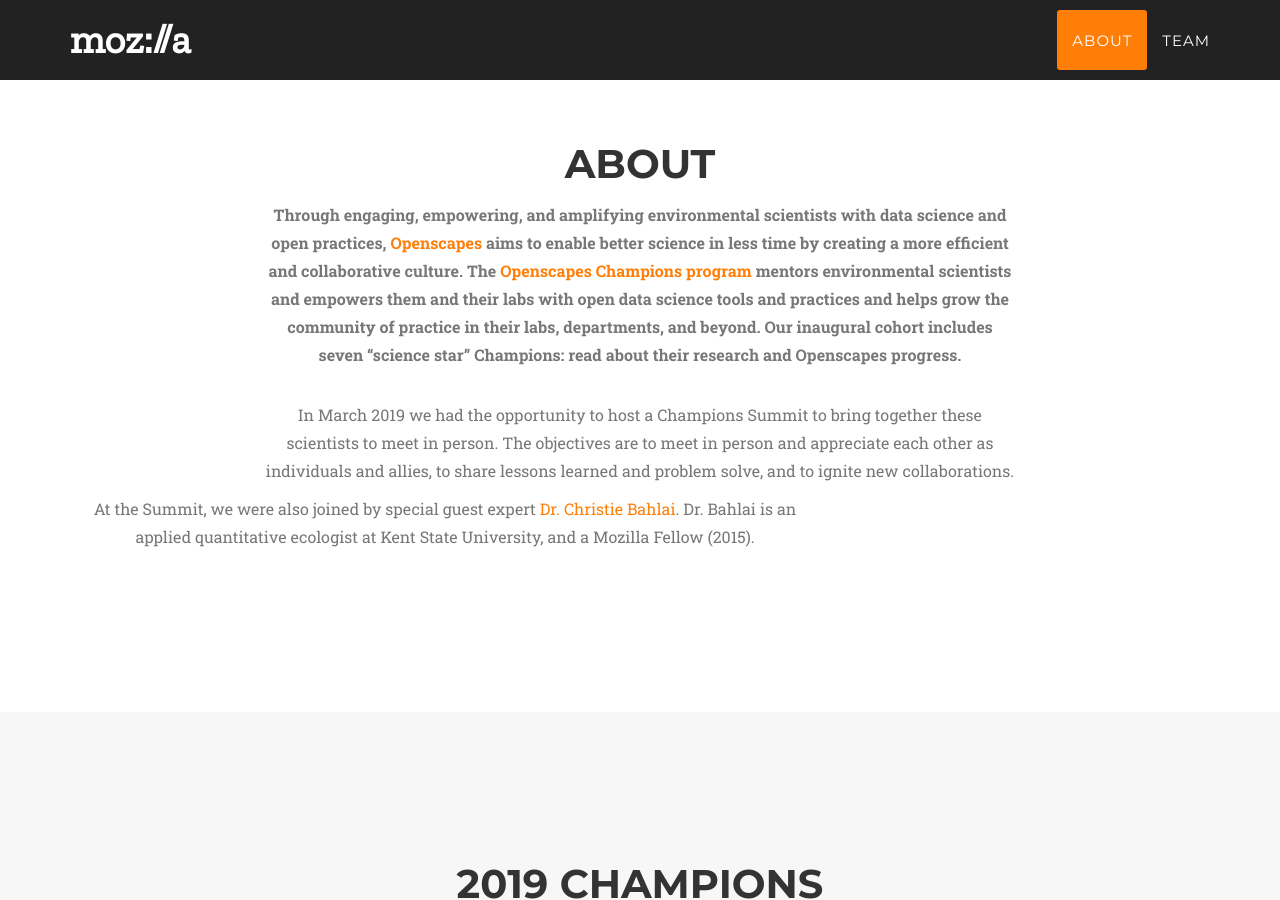
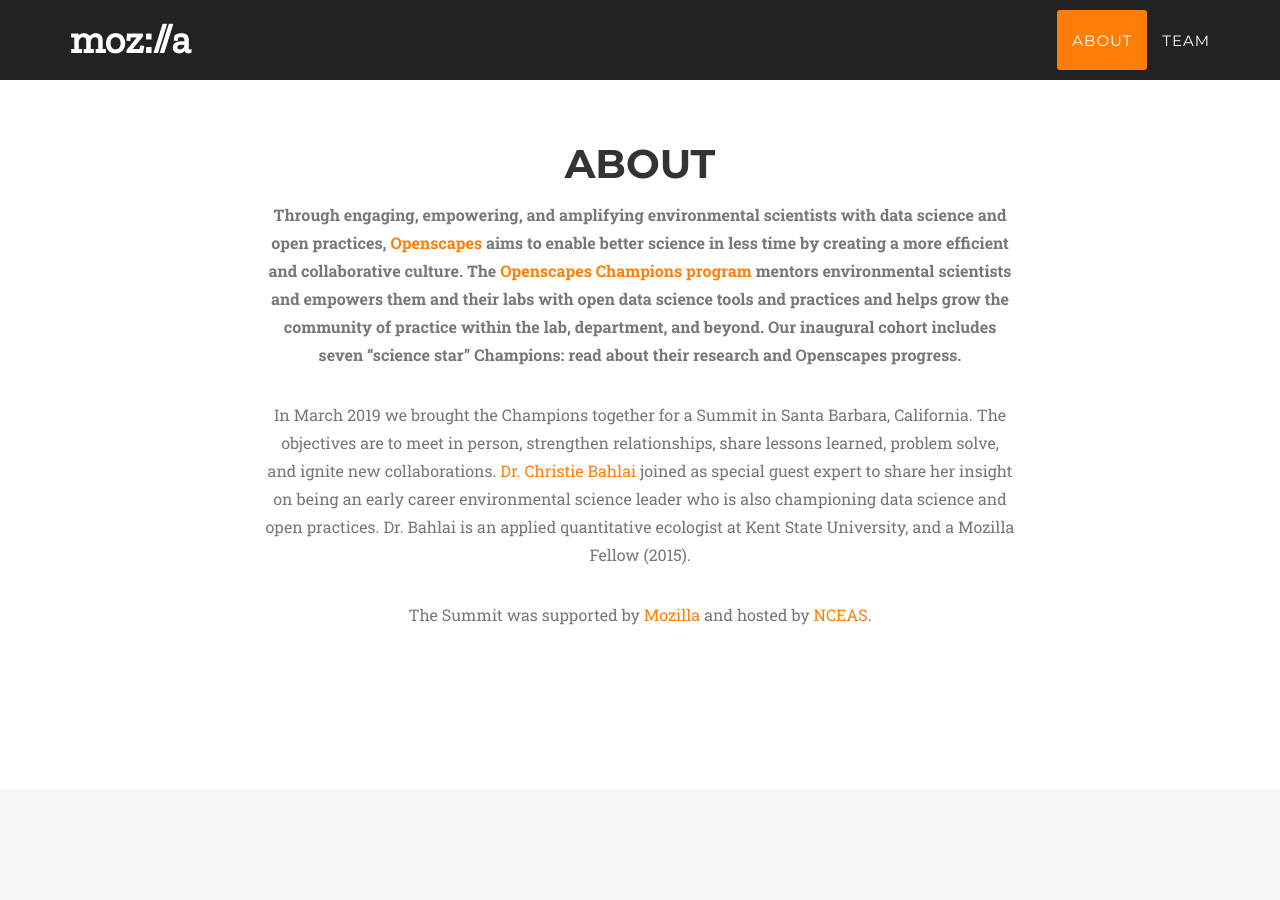
Before and after one commit to Openscapes/champions-summit, a Jekyll site: the page built from index.html, in a window 1280 px wide and 900 px high, scrolled down 766 px. Built offline with Jekyll 4.4.1, drawn with Linux system fonts in a browser that asks for light colours; some web fonts are replaced; some of the changed text lies outside the part shown.

Commit message:
update services, shorten mp

```diff
--- a/_config.yml
+++ b/_config.yml
@@ -40,7 +40,7 @@ people:
 - name: Malin Pinsky, PhD
   pic: Malin
   position: Rutgers University
-  text: Dr. Pinsky is an ecologist studying the <a href="http://science.sciencemag.org/content/360/6394/1189.full?ijkey=WyWEhcBWpXzKU&keytype=ref&siteid=sci">impacts of climate change on ocean life</a>. With expertise on shifting habitats of ocean animals, Dr. Pinsky documents change in North America through <a href="http://oceanadapt.rutgers.edu/">OceanAdapt</a>, a website used by governments and NGOs for climate adaptation planning.
+  text: Dr. Pinsky is an ecologist studying the <a href="http://science.sciencemag.org/content/360/6394/1189.full?ijkey=WyWEhcBWpXzKU&keytype=ref&siteid=sci">impacts of climate change on ocean life</a>. With expertise on shifting habitats of ocean animals, Dr. Pinsky leads <a href="http://oceanadapt.rutgers.edu/">OceanAdapt</a>, a website used by governments and NGOs for climate adaptation planning.
   social:
     - title: link
       url: http://pinsky.marine.rutgers.edu/
--- a/_includes/services.html
+++ b/_includes/services.html
@@ -10,7 +10,7 @@
                 <div class="col-lg-2 text-center">
                 </div>
                 <div class="col-lg-8 text-center">
-                   <p class="large text-muted"><b>Through engaging, empowering, and amplifying environmental scientists with data science and open practices, <a href="https://www.openscapes.org/">Openscapes</a> aims to enable better science in less time by creating a more efficient and collaborative culture. The <a href="https://www.openscapes.org/blog/2019/01/28/introducing-champions-program/">Openscapes Champions program</a> mentors environmental scientists and empowers them and their labs with open data science tools and practices and helps grow the community of practice in their labs, departments, and beyond. Our inaugural cohort includes seven “science star” Champions: read about their research and Openscapes progress. </b></p>
+                   <p class="large text-muted"><b>Through engaging, empowering, and amplifying environmental scientists with data science and open practices, <a href="https://www.openscapes.org/">Openscapes</a> aims to enable better science in less time by creating a more efficient and collaborative culture. The <a href="https://www.openscapes.org/blog/2019/01/28/introducing-champions-program/">Openscapes Champions program</a> mentors environmental scientists and empowers them and their labs with open data science tools and practices and helps grow the community of practice within the lab, department, and beyond. Our inaugural cohort includes seven “science star” Champions: read about their research and Openscapes progress. </b></p>
                 </div>
                 <div class="col-lg-2 text-center">
                 </div>
@@ -20,12 +20,17 @@
                 <div class="col-lg-2 text-center">
                 </div>
                 <div class="col-lg-8 text-center">
-                   <p class="large text-muted">In March 2019 we had the opportunity to host a Champions Summit to bring together these scientists to meet in person. The objectives are to meet in person and appreciate each other as individuals and allies, to share lessons learned and problem solve, and to ignite new collaborations. </p>
+                   <p class="large text-muted">In March 2019 we brought the Champions together for a Summit in Santa Barbara, California. The objectives are to meet in person, strengthen relationships, share lessons learned, problem solve, and ignite new collaborations. <a href="https://bahlailab.org/">Dr. Christie Bahlai</a> joined as special guest expert to share her insight on being an early career environmental science leader who is also championing data science and open practices. Dr. Bahlai is an applied quantitative ecologist at Kent State University, and a Mozilla Fellow (2015).</p>
+                   </div>
+                <div class="col-lg-2 text-center">
                 </div>
+            </div>
+            <br>
+            <div class="row">
                 <div class="col-lg-2 text-center">
                 </div>
                 <div class="col-lg-8 text-center">
-                   <p class="large text-muted">At the Summit, we were also joined by special guest expert <a href="https://bahlailab.org/">Dr. Christie Bahlai</a>. Dr. Bahlai is an applied quantitative ecologist at Kent State University, and a Mozilla Fellow (2015). </p>
+                   <p class="large text-muted">The Summit was supported by <a href=”https://foundation.mozilla.org/en/”>Mozilla</a> and hosted by <a href=”https://www.nceas.ucsb.edu/”>NCEAS</a>.</p>
                 </div>
             </div>
         </div>
```
